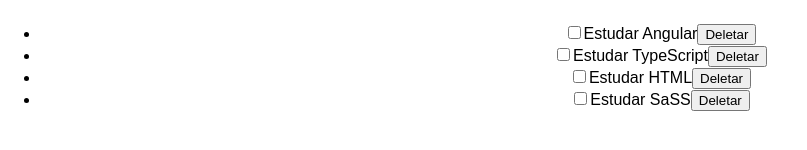
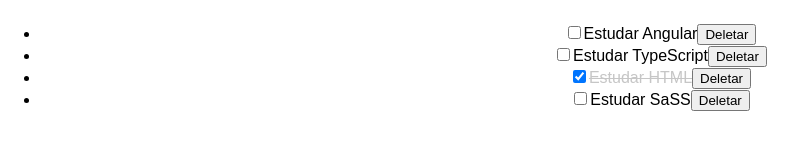
Before and after one commit to devthiart/react-to-do-list, a React (Create React App) app: page / in a window 1280 px wide. Shown: the part 220-370 px from the top of the page, without its empty margins (0-807 px from the left). Built offline with nearby package versions, Linux system fonts and the light colour scheme.

Commit message:
Implementing filter

```diff
--- a/src/components/ListaTarefas/index.js
+++ b/src/components/ListaTarefas/index.js
@@ -1,23 +1,38 @@
-import { useContext } from 'react';
+import { useContext, useState, useEffect } from 'react';
 import Tarefa from '../Tarefa';
 import { TarefaContext } from '../../context/TarefaContext';
 
 const ListaTarefas = () => {
   const { tarefas } = useContext(TarefaContext);
+  const [filtro, setFiltro] = useState('todas');
+  const [tarefasFiltradas, setTarefasFiltradas] = useState(tarefas);
+
+  useEffect(() => {
+    if(filtro === 'todas') {
+      setTarefasFiltradas(tarefas);
+    } else {
+      setTarefasFiltradas(
+        tarefas.filter((tarefa) => {
+          return tarefa.status === filtro;
+        })
+      );
+    }
+  }, [tarefas, filtro]);
+
   return (
     <div className="lista-tarefas">
     <h2>Lista de Tarefas</h2>
       <span>Filtrar Tarefa: </span>
-      <select className="filtro-tarefa">
-        <option value="todas">Todas</option>
+      <select className="filtro-tarefa" value={filtro} onChange={(event) => {setFiltro(event.target.value)}}>
+        <option value="todas" default>Todas</option>
         <option value="pendente">Pendentes</option>
         <option value="concluida">Concluídas</option>
       </select>
       <h2>Tarefas</h2>
       <ul className="tarefas">
         {
-          tarefas.map((tarefa) => (
-            <Tarefa key={tarefa.id} id={tarefa.id} titulo={tarefa.titulo} />
+          tarefasFiltradas.map((tarefa) => (
+            <Tarefa key={tarefa.id} tarefa={tarefa} />
           ))
         }
       </ul>
--- a/src/components/Tarefa/index.js
+++ b/src/components/Tarefa/index.js
@@ -2,25 +2,24 @@ import { useState } from 'react';
 import { useContext } from 'react';
 import { TarefaContext } from '../../context/TarefaContext';
 
-const Tarefa = ({id, titulo}) => {
+const Tarefa = ({ tarefa }) => {
   const { deletarTarefa, toggleStatusTarefa } = useContext(TarefaContext);
-  const [status, setStatus] = useState('pendente');
+  const [isChecked, setIsChecked] = useState(tarefa.status === 'concluida' ? true : false);
 
   const handleChange = (event) => {
-    const isChecked = event.target.checked;
-    setStatus(isChecked ? 'concluida' : 'pendente');
-    toggleStatusTarefa(id);
+    setIsChecked(event.target.checked);
+    toggleStatusTarefa(tarefa.id);
   }
 
   const handleDelete = () => {
-    deletarTarefa(id);
+    deletarTarefa(tarefa.id);
   }
 
   return (
     <li>
-      <div className={"tarefa " + status}>
-        <input type="checkbox" onChange={handleChange} />
-        <span>{titulo}</span>
+      <div className={"tarefa " + tarefa.status}>
+        <input type="checkbox" onChange={handleChange} checked={isChecked} />
+        <span>{tarefa.titulo}</span>
         <button className="delete" onClick={handleDelete}>Deletar</button>
       </div>
     </li>
--- a/src/context/TarefaContext.js
+++ b/src/context/TarefaContext.js
@@ -6,7 +6,7 @@ export const TarefaProvider = ({ children }) => {
   const [tarefas, setTarefas] = useState([
     { id: 1, titulo: "Estudar Angular", status: "pendente" },
     { id: 2, titulo: "Estudar TypeScript", status: "pendente" },
-    { id: 3, titulo: "Estudar HTML", status: "pendente" },
+    { id: 3, titulo: "Estudar HTML", status: "concluida" },
     { id: 4, titulo: "Estudar SaSS", status: "pendente" },
   ]);
 
```
